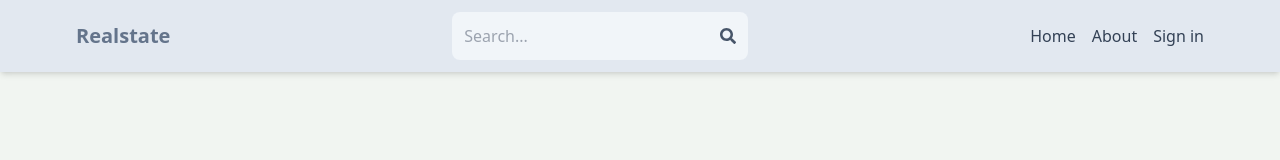
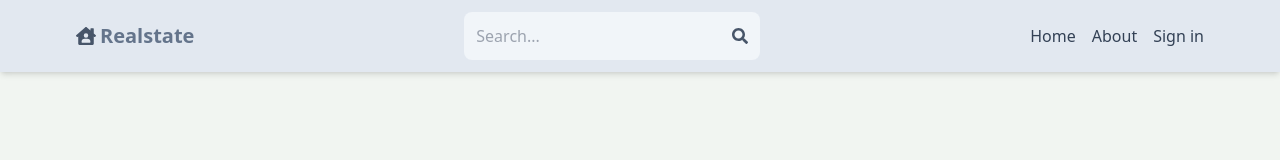
Before and after one commit to Siddhartha536/mern-realstate, a React (Vite) app in the folder client/: page / in a window 1280 px wide. Shown: the top 160 px of the page. Built offline with nearby package versions, Linux system fonts and the light colour scheme; no server answers.

Commit message:
house icon added in homepage

```diff
--- a/client/src/components/Header.jsx
+++ b/client/src/components/Header.jsx
@@ -1,4 +1,4 @@
-import { FaSearch } from 'react-icons/fa';
+import { FaSearch,FaHouseUser } from 'react-icons/fa';
 import { Link, useNavigate } from 'react-router-dom';
 import { useSelector } from 'react-redux';
 import { useEffect, useState } from 'react';
@@ -25,12 +25,12 @@ export default function Header() {
   return (
     <header className='bg-slate-200 shadow-md'>
       <div className='flex justify-between items-center max-w-6xl mx-auto p-3'>
-        <Link to='/'>
-          <h1 className='font-bold text-sm sm:text-xl flex flex-wrap'>
-            <span className='text-slate-500'>Realstate</span>
-
-          </h1>
-        </Link>
+      <Link to='/'>
+  <h1 className='font-bold text-sm sm:text-xl flex items-center space-x-1'>
+    <FaHouseUser className='text-slate-600' />
+    <span className='text-slate-500'>Realstate</span>
+  </h1>
+</Link>
         <form
           onSubmit={handleSubmit}
           className='bg-slate-100 p-3 rounded-lg flex items-center'
```
